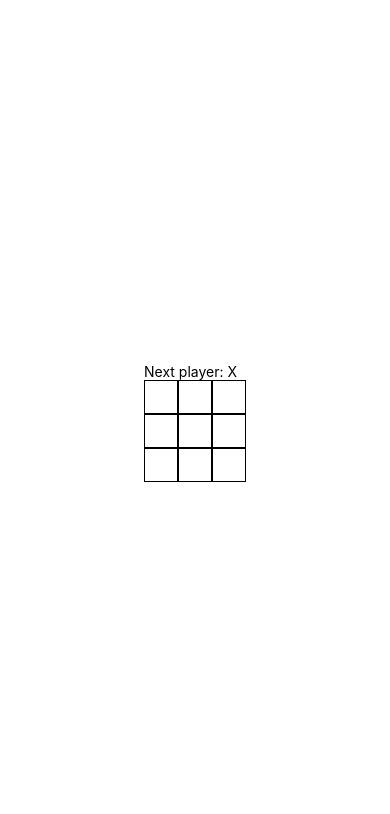
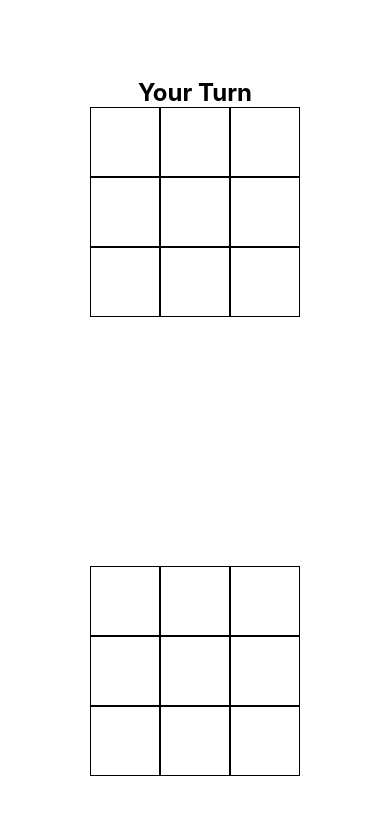
Before and after one commit to ws998116/tic-tac-two, a React Native app: screen / in a window 390 px wide. Shown: the top 814 px of the page. Built offline with nearby package versions, Linux system fonts and the light colour scheme.

Commit message:
2 players working
Board for each player
Turn/Win/Loss indicator
Players can only play when it's their turn
Play Again button
Styling

```diff
--- a/App.js
+++ b/App.js
@@ -2,16 +2,36 @@ import { StatusBar } from "expo-status-bar";
 import { useState } from "react";
 import { Pressable, StyleSheet, Text, View } from "react-native";
 
+function PlayAgain({ reset, winner }) {
+  return (
+    <View
+      style={{
+        height: 30,
+        flex: 1,
+        alignItems: "center",
+        justifyContent: "center",
+      }}
+    >
+      {winner && (
+        <Pressable onPress={reset} style={styles.playAgain}>
+          <Text style={styles.playAgainText}>Play Again</Text>
+        </Pressable>
+      )}
+    </View>
+  );
+}
+
 function Square({ value, onSquareClick }) {
   return (
     <Pressable onPress={onSquareClick} style={styles.square}>
-      <Text>{value}</Text>
+      <Text style={styles.xo}>{value}</Text>
     </Pressable>
   );
 }
 
-function Board({ xIsNext, squares, onPlay }) {
+function Board({ xIsNext, squares, onPlay, playerX }) {
   function handleClick(i) {
+    if ((xIsNext && playerX) || (!xIsNext && !playerX)) {
       if (calculateWinner(squares) || squares[i]) {
         return;
       }
@@ -23,18 +43,27 @@ function Board({ xIsNext, squares, onPlay }) {
       }
       onPlay(nextSquares);
     }
+  }
 
   const winner = calculateWinner(squares);
   let status;
   if (winner) {
-    status = "Winner: " + winner;
+    if ((playerX && winner == "X") || (!playerX && winner == "O")) {
+      status = "You Won!";
     } else {
-    status = "Next player: " + (xIsNext ? "X" : "O");
+      status = "You Lost!";
+    }
+  } else {
+    if ((playerX && xIsNext) || (!playerX && !xIsNext)) {
+      status = "Your Turn";
+    } else {
+      status = " ";
+    }
   }
 
   return (
-    <>
-      <Text>{status}</Text>
+    <View style={{ flex: 1, alignItems: "center" }}>
+      <Text style={styles.winnerText}>{status}</Text>
       <View style={styles.boardRow}>
         <Square value={squares[0]} onSquareClick={() => handleClick(0)} />
         <Square value={squares[1]} onSquareClick={() => handleClick(1)} />
@@ -50,7 +79,7 @@ function Board({ xIsNext, squares, onPlay }) {
         <Square value={squares[7]} onSquareClick={() => handleClick(7)} />
         <Square value={squares[8]} onSquareClick={() => handleClick(8)} />
       </View>
-    </>
+    </View>
   );
 }
 
@@ -66,10 +95,24 @@ export default function App() {
     setCurrentMove(nextHistory.length - 1);
   }
 
+  const winner = calculateWinner(currentSquares);
+
   return (
     <View style={styles.container}>
-      <View>
-        <Board xIsNext={xIsNext} squares={currentSquares} onPlay={handlePlay} />
+      <View style={{ justifyContent: "center", alignItems: "center", flex: 1 }}>
+        <Board
+          xIsNext={xIsNext}
+          squares={currentSquares}
+          onPlay={handlePlay}
+          playerX={true}
+        />
+        <PlayAgain reset={() => setCurrentMove(0)} winner={winner} />
+        <Board
+          xIsNext={xIsNext}
+          squares={currentSquares}
+          onPlay={handlePlay}
+          playerX={false}
+        />
       </View>
       <StatusBar style="auto" />
     </View>
@@ -102,6 +145,7 @@ const styles = StyleSheet.create({
     backgroundColor: "#fff",
     alignItems: "center",
     justifyContent: "center",
+    paddingVertical: "20%",
   },
   boardRow: {
     flexDirection: "row",
@@ -109,9 +153,29 @@ const styles = StyleSheet.create({
   square: {
     backgroundColor: "#fff",
     borderWidth: 1,
-    height: 34,
-    width: 34,
+    height: 70,
+    width: 70,
     padding: 0,
-    textAlign: "center",
+    alignItems: "center",
+    justifyContent: "center",
+  },
+  xo: {
+    fontSize: 40,
+    fontWeight: "bold",
+  },
+  winnerText: {
+    fontSize: 24,
+    fontWeight: "bold",
+  },
+  playAgain: {
+    paddingHorizontal: 40,
+    paddingVertical: 10,
+    backgroundColor: "#67f",
+    borderRadius: 5,
+  },
+  playAgainText: {
+    fontSize: 24,
+    fontWeight: "bold",
+    color: "white",
   },
 });
```
Lines whose indentation alone changed are shown as unchanged.
